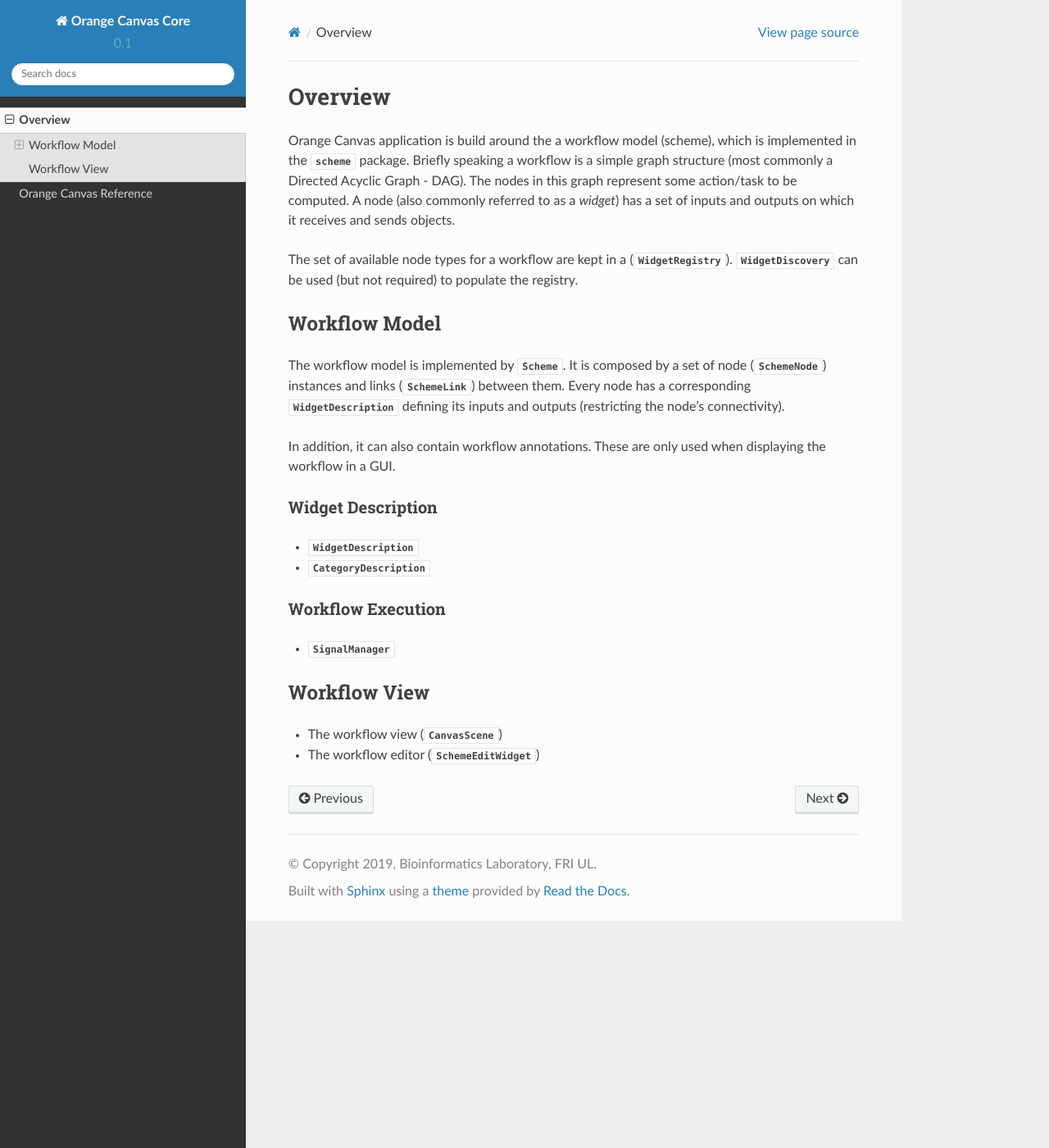
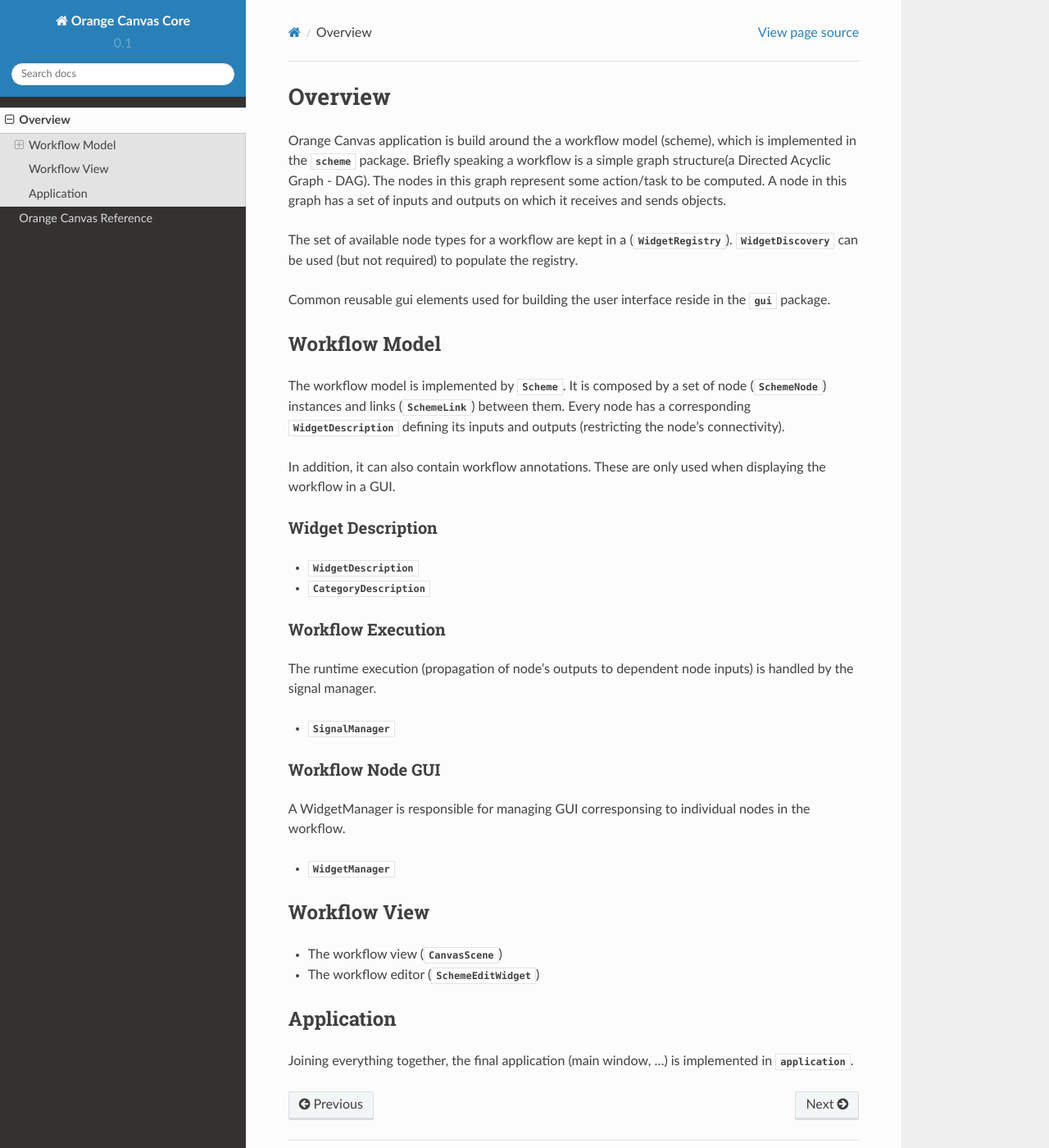
Before and after one commit to biolab/orange-canvas-core, a Sphinx documentation site: the page built from docs/source/orangecanvas/overview.rst, in a window 1280 px wide and 1400 px high. Shown: the whole window at 82% size. Built offline with Sphinx 7.4.7 and the Read the Docs theme 2.0.0, drawn with Linux system fonts in a browser that asks for light colours.

Commit message:
documentation: Expand overview docs, add more api documentation

```diff
--- a/docs/source/orangecanvas/document.schemeedit.rst
+++ b/docs/source/orangecanvas/document.schemeedit.rst
@@ -14,7 +14,8 @@
       undoCommandAdded,
       selectionChanged,
       titleChanged,
-      pathChanged
+      pathChanged,
+      onNewLink
    :member-order: bysource
    :show-inheritance:
 
--- a/docs/source/orangecanvas/index.rst
+++ b/docs/source/orangecanvas/index.rst
@@ -11,3 +11,4 @@
    registry
    canvas
    document
+   application
--- a/docs/source/orangecanvas/overview.rst
+++ b/docs/source/orangecanvas/overview.rst
@@ -5,33 +7,33 @@
 
 Orange Canvas application is build around the a workflow model (scheme),
 which is implemented in the :mod:`~orangecanvas.scheme` package. Briefly
-speaking a workflow is a simple graph structure (most commonly a
-Directed Acyclic Graph - DAG). The nodes in this graph represent some
-action/task to be computed. A node (also commonly referred to as a
-*widget*) has a set of inputs and outputs on which it receives and
-sends objects.
+speaking a workflow is a simple graph structure(a Directed Acyclic
+Graph - DAG). The nodes in this graph represent some action/task to be
+computed. A node in this graph has a set of inputs and outputs on which it
+receives and sends objects.
 
 The set of available node types for a workflow are kept in a
 (:class:`~orangecanvas.registry.WidgetRegistry`).
 :class:`~orangecanvas.registry.WidgetDiscovery` can be used (but not
 required) to populate the registry.
 
-..
-    Common reusable gui elements used for building the user interface
-    reside in th :mod:`~orangecanvas.gui` package.
+
+Common reusable gui elements used for building the user interface
+reside in the :mod:`~orangecanvas.gui` package.
 
 
 Workflow Model
 **************
 
-The workflow model is implemented by :class:`~scheme.Scheme`.
-It is composed by a set of node (:class:`~scheme.SchemeNode`)
-instances and links (:class:`~scheme.SchemeLink`) between them.
+The workflow model is implemented by :class:`~scheme.scheme.Scheme`.
+It is composed by a set of node (:class:`~scheme.node.SchemeNode`)
+instances and links (:class:`~scheme.link.SchemeLink`) between them.
 Every node has a corresponding :class:`~registry.WidgetDescription`
 defining its inputs and outputs (restricting the node's connectivity).
 
 In addition, it can also contain workflow annotations. These are only
 used when displaying the workflow in a GUI.
+
 
 Widget Description
 ------------------
@@ -43,10 +45,29 @@
 Workflow Execution
 ------------------
 
+The runtime execution (propagation of node's outputs to dependent
+node inputs) is handled by the signal manager.
+
 * :class:`~scheme.signalmanager.SignalManager`
+
+
+Workflow Node GUI
+-----------------
+
+A WidgetManager is responsible for managing GUI corresponsing to individual
+nodes in the workflow.
+
+* :class:`~scheme.widgetmanager.WidgetManager`
 
 Workflow View
 *************
 
 * The workflow view (:class:`~canvas.scene.CanvasScene`)
 * The workflow editor (:class:`~document.schemeedit.SchemeEditWidget`)
+
+
+Application
+***********
+
+Joining everything together, the final application (main window, ...)
+is implemented in :mod:`~application`.
```
Also changed, not shown: other parts of docs/source/orangecanvas/overview.rst (+2 -0 lines), docs/source/orangecanvas/application.canvasmain.rst (added, +20 -0 lines), docs/source/orangecanvas/application.rst (added, +13 -0 lines), docs/source/orangecanvas/application.welcomedialog.rst (added, +23 -0 lines), 2 other files.
